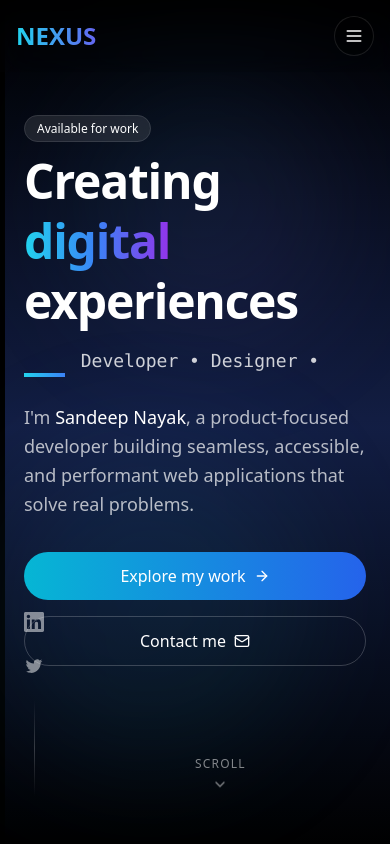
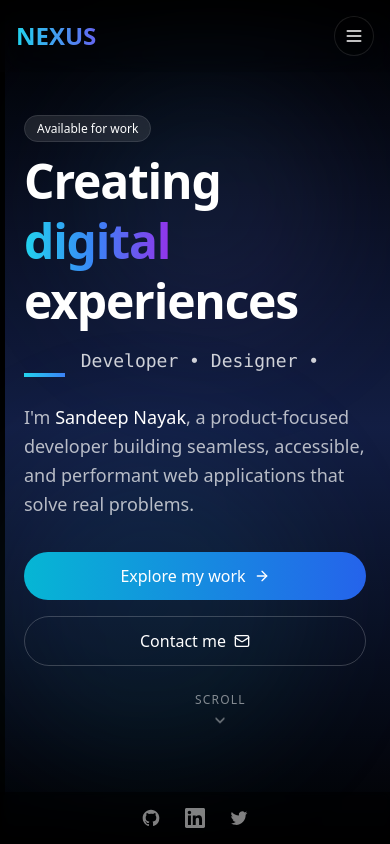
Before and after one commit to 10sandeep/Freelancing--Portfolio-Website, a React (Vite) app: page / in a window 390 px wide. Shown: the top 844 px of the page. Built offline with nearby package versions, Linux system fonts and the light colour scheme.

Commit message:
fixes social media

```diff
--- a/src/components/Hero.tsx
+++ b/src/components/Hero.tsx
@@ -133,8 +133,9 @@ const Hero = () => {
         </div>
       </div>
 
-      {/* Modern social icons */}
-      <div className="absolute left-6 bottom-12 flex flex-col gap-6 transition-all duration-1000 delay-500 transform" style={{opacity: isVisible ? 1 : 0, transform: isVisible ? 'translateY(0)' : 'translateY(20px)'}}>
+      {/* Responsive social icons - repositioned for mobile */}
+      <div className="fixed lg:absolute bottom-0 left-0 w-full lg:w-auto lg:left-6 lg:bottom-12 flex flex-row lg:flex-col justify-center gap-6 py-4 px-2 bg-black/50 lg:bg-transparent backdrop-blur-sm lg:backdrop-blur-none transition-all duration-1000 delay-500 z-20"
+        style={{opacity: isVisible ? 1 : 0, transform: isVisible ? 'translateY(0)' : 'translateY(20px)'}}>
         <a href="https://github.com" target="_blank" rel="noreferrer" className="text-white/50 hover:text-white transition-colors">
           <svg className="w-5 h-5" fill="currentColor" viewBox="0 0 24 24" aria-hidden="true">
             <path fillRule="evenodd" d="M12 2C6.477 2 2 6.484 2 12.017c0 4.425 2.865 8.18 6.839 9.504.5.092.682-.217.682-.483 0-.237-.008-.868-.013-1.703-2.782.605-3.369-1.343-3.369-1.343-.454-1.158-1.11-1.466-1.11-1.466-.908-.62.069-.608.069-.608 1.003.07 1.531 1.032 1.531 1.032.892 1.53 2.341 1.088 2.91.832.092-.647.35-1.088.636-1.338-2.22-.253-4.555-1.113-4.555-4.951 0-1.093.39-1.988 1.029-2.688-.103-.253-.446-1.272.098-2.65 0 0 .84-.27 2.75 1.026A9.564 9.564 0 0112 6.844c.85.004 1.705.115 2.504.337 1.909-1.296 2.747-1.026 2.747-1.026.546 1.378.202 2.397.1 2.65.64.7 1.028 1.595 1.028 2.688 0 3.848-2.339 4.695-4.566 4.943.359.309.678.92.678 1.855 0 1.338-.012 2.419-.012 2.747 0 .268.18.58.688.482A10.019 10.019 0 0022 12.017C22 6.484 17.522 2 12 2z" clipRule="evenodd" />
@@ -150,11 +151,11 @@ const Hero = () => {
             <path d="M8.29 20.251c7.547 0 11.675-6.253 11.675-11.675 0-.178 0-.355-.012-.53A8.348 8.348 0 0022 5.92a8.19 8.19 0 01-2.357.646 4.118 4.118 0 001.804-2.27 8.224 8.224 0 01-2.605.996 4.107 4.107 0 00-6.993 3.743 11.65 11.65 0 01-8.457-4.287 4.106 4.106 0 001.27 5.477A4.072 4.072 0 012.8 9.713v.052a4.105 4.105 0 003.292 4.022 4.095 4.095 0 01-1.853.07 4.108 4.108 0 003.834 2.85A8.233 8.233 0 012 18.407a11.616 11.616 0 006.29 1.84" />
           </svg>
         </a>
-        <div className="h-24 w-px bg-gradient-to-b from-white/0 via-white/20 to-white/0 mx-auto"></div>
+        <div className="hidden lg:block h-24 w-px bg-gradient-to-b from-white/0 via-white/20 to-white/0 mx-auto"></div>
       </div>
 
       {/* Modern scroll indicator */}
-      <div className="absolute bottom-12 left-1/2 transform -translate-x-1/2 flex flex-col items-center transition-all duration-1000 delay-700" style={{opacity: isVisible ? 1 : 0, transform: isVisible ? 'translateY(0)' : 'translateY(20px)'}}>
+      <div className="absolute bottom-28 lg:bottom-12 left-1/2 transform -translate-x-1/2 flex flex-col items-center transition-all duration-1000 delay-700" style={{opacity: isVisible ? 1 : 0, transform: isVisible ? 'translateY(0)' : 'translateY(20px)'}}>
         <p className="text-xs uppercase tracking-widest text-white/50 mb-2">Scroll</p>
         <ChevronDown size={16} className="text-white/50 animate-bounce" />
       </div>
```
